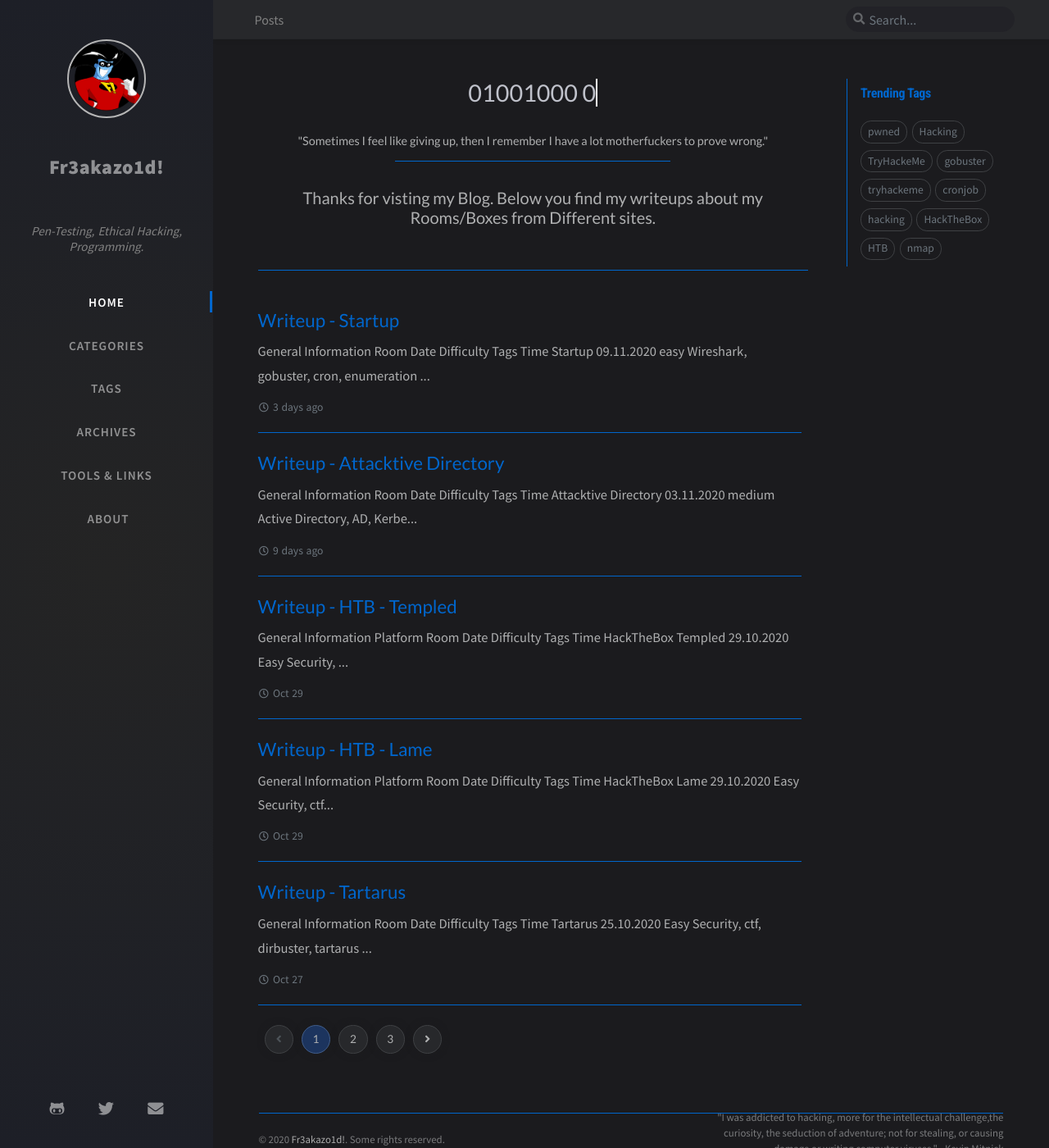
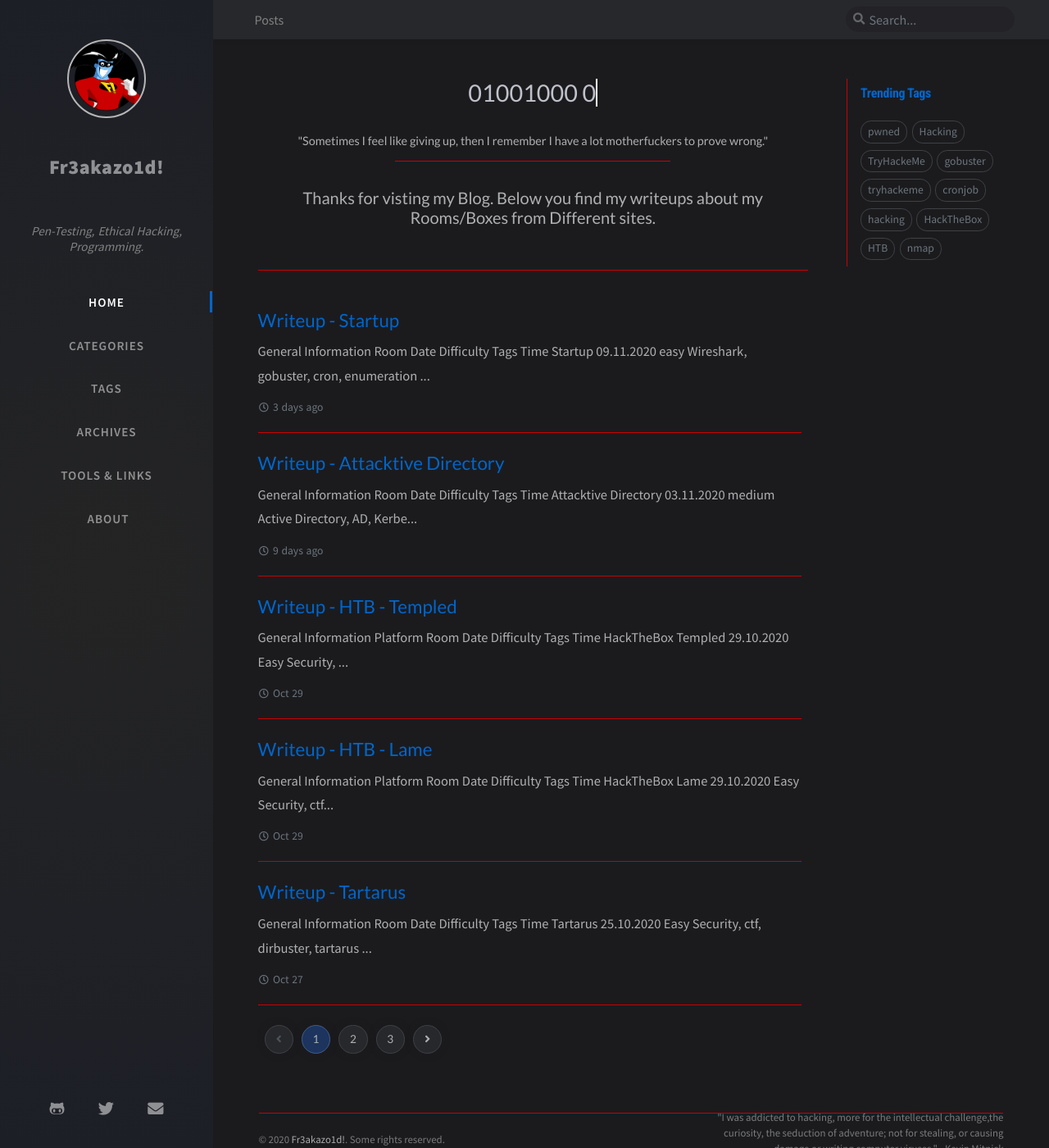
Before and after one commit to fr3akazo1d/old-page, a Jekyll site: the page built from index.html, in a window 1280 px wide and 1400 px high. Shown: the whole window at 82% size. Built offline with Jekyll 4.4.1, drawn with Linux system fonts in a browser that asks for light colours; nearby versions of some CDN libraries; the list of posts is cut into pages by our own code; comment, search, counter and statistics services are not loaded.

Commit message:
Update dark-typography.scss

```diff
--- a/assets/css/_colors/dark-typography.scss
+++ b/assets/css/_colors/dark-typography.scss
@@ -22,7 +22,7 @@
   --text-muted-color: rgb(107, 116, 124);
   --link-color: rgb(0, 102, 204);
   --link-underline-color: rgb(0, 102, 204);
-  --main-border-color: rgb(0, 102, 204);
+  --main-border-color: rgb(204, 0, 0);
   --button-bg: rgb(39, 40, 43);
   --blockquote-border-color: rgb(66, 66, 66);
   --blockquote-text-color: rgb(117, 117, 117);
```
